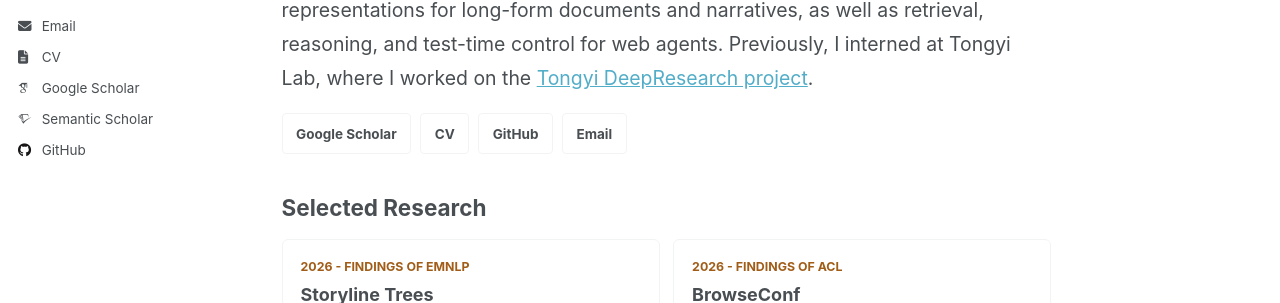
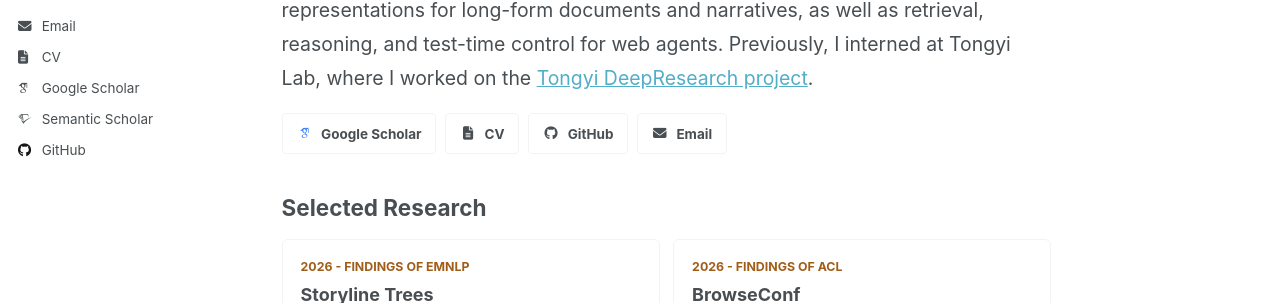
Before and after one commit to Leonard907/Leonard907.github.io, a Jekyll site: the page built from _pages/about.md, in a window 1280 px wide. Shown: the part 362-665 px from the top of the page. Built offline with Jekyll 4.4.1, drawn with Linux system fonts in a browser that asks for light colours; some web fonts are replaced; a script that is not in the unit is left out.

Commit message:
2026.09.11 update

```diff
--- a/_pages/about.md
+++ b/_pages/about.md
@@ -16,10 +16,10 @@
       I am a PhD student at the <a href="https://web.inf.ed.ac.uk/ilcc">Institute for Language, Cognition and Computation (ILCC)</a>, University of Edinburgh, advised by <a href="https://homepages.inf.ed.ac.uk/mlap/">Prof. Mirella Lapata</a>. I work on long-context and long-horizon language models, with a focus on how LLMs organize, retrieve, and reason over information at scale. My recent work studies structured representations for long-form documents and narratives, as well as retrieval, reasoning, and test-time control for web agents. Previously, I interned at Tongyi Lab, where I worked on the <a href="https://github.com/Alibaba-NLP/DeepResearch">Tongyi DeepResearch project</a>.
     </p>
     <div class="home-profile__quick-links" aria-label="Academic links">
-      <a href="https://scholar.google.com/citations?user=rle3OjIAAAAJ&amp;hl=en">Google Scholar</a>
-      <a href="{{ '/files/CV_Litu%20Ou.pdf' | relative_url }}">CV</a>
-      <a href="https://github.com/Leonard907">GitHub</a>
-      <a href="mailto:l.ou-1@sms.ed.ac.uk">Email</a>
+      <a href="https://scholar.google.com/citations?user=rle3OjIAAAAJ&amp;hl=en"><i class="ai ai-google-scholar ai-fw home-profile__quick-link-icon home-profile__quick-link-icon--scholar" aria-hidden="true"></i>Google Scholar</a>
+      <a href="{{ '/files/CV_Litu%20Ou.pdf' | relative_url }}"><i class="fas fa-fw fa-file-lines home-profile__quick-link-icon" aria-hidden="true"></i>CV</a>
+      <a href="https://github.com/Leonard907"><i class="fab fa-fw fa-github home-profile__quick-link-icon" aria-hidden="true"></i>GitHub</a>
+      <a href="mailto:l.ou-1@sms.ed.ac.uk"><i class="fas fa-fw fa-envelope home-profile__quick-link-icon" aria-hidden="true"></i>Email</a>
     </div>
   </section>
 
--- a/_sass/layout/_homepage.scss
+++ b/_sass/layout/_homepage.scss
@@ -52,6 +52,14 @@
         color: var(--home-accent-color);
         text-decoration: none;
       }
+    }
+
+    .home-profile__quick-link-icon {
+      margin-right: 0.45rem;
+    }
+
+    .home-profile__quick-link-icon--scholar {
+      color: #4285f4;
     }
   }
 
```
